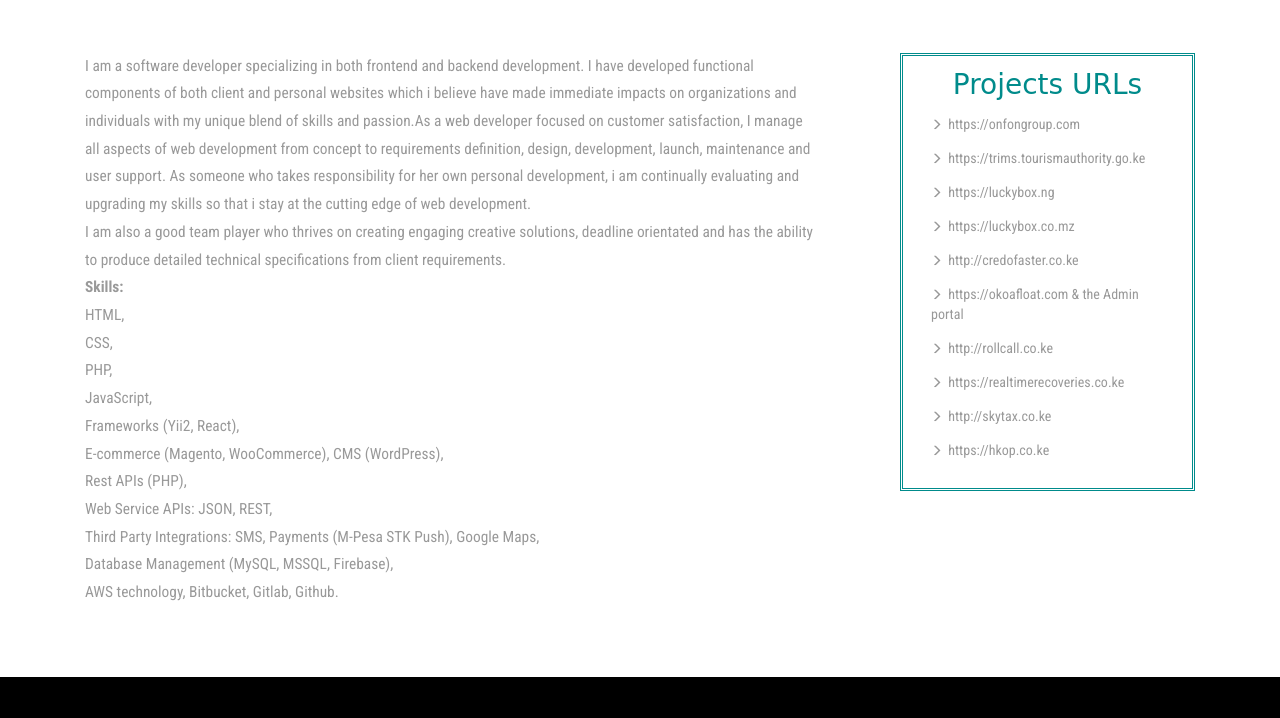
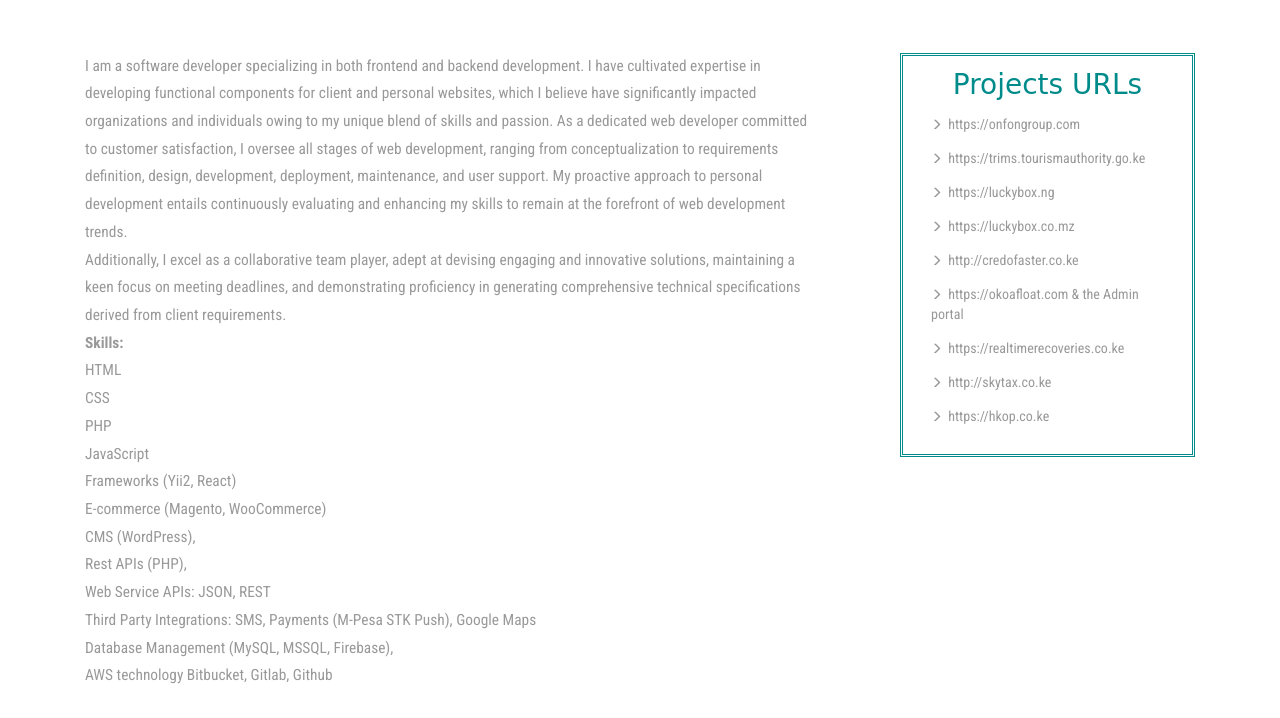
Before and after one commit to maryondire/maryondire.github.io, a plain HTML site: page index.html in a window 1280 px wide. Shown: the part 522-1240 px from the top of the page. Drawn offline with Linux system fonts and the light colour scheme; a web font is replaced by a local one.

Commit message:
Update index.html

```diff
--- a/index.html
+++ b/index.html
@@ -95,9 +95,9 @@
 		<div class="container">
 			<h3 class="title"> About Me</h3>
 			<div class="col-md-8 about-left">
-				<p>I am a software developer specializing in both frontend and backend development. I have developed functional components of both client and personal websites which i believe have made immediate impacts on organizations and individuals with my unique blend of skills and passion.As a web developer focused on customer satisfaction, I manage all aspects of web development from concept to requirements definition, design, development, launch, maintenance and user support. As someone who takes responsibility for her own personal development, i am continually evaluating and upgrading my skills so that i stay at the cutting edge of web development.</p>
-				<p>I am also a good team player who thrives on creating engaging creative solutions, deadline orientated and has the ability to produce detailed technical specifications from client requirements. </p>
-				<p><strong>Skills:</strong><br> HTML, <br>CSS, <br>PHP, <br>JavaScript, <br>Frameworks (Yii2, React), <br>E-commerce (Magento, WooCommerce), CMS (WordPress), <br>Rest APIs (PHP), <br>Web Service APIs: JSON, REST, <br>Third Party Integrations: SMS, Payments (M-Pesa STK Push), Google Maps, <br>Database Management (MySQL, MSSQL, Firebase), <br>AWS technology, Bitbucket, Gitlab, Github.</p>
+				<p>I am a software developer specializing in both frontend and backend development. I have cultivated expertise in developing functional components for client and personal websites, which I believe have significantly impacted organizations and individuals owing to my unique blend of skills and passion. As a dedicated web developer committed to customer satisfaction, I oversee all stages of web development, ranging from conceptualization to requirements definition, design, development, deployment, maintenance, and user support. My proactive approach to personal development entails continuously evaluating and enhancing my skills to remain at the forefront of web development trends.</p>
+				<p>Additionally, I excel as a collaborative team player, adept at devising engaging and innovative solutions, maintaining a keen focus on meeting deadlines, and demonstrating proficiency in generating comprehensive technical specifications derived from client requirements. </p>
+				<p><strong>Skills:</strong><br> HTML <br>CSS <br>PHP <br>JavaScript <br>Frameworks (Yii2, React) <br>E-commerce (Magento, WooCommerce) <br>CMS (WordPress), <br>Rest APIs (PHP), <br>Web Service APIs: JSON, REST <br>Third Party Integrations: SMS, Payments (M-Pesa STK Push), Google Maps <br>Database Management (MySQL, MSSQL, Firebase), <br>AWS technology Bitbucket, Gitlab, Github</p>
 			</div>
 			<div class="col-md-4 about-right">
 				<ul>
@@ -113,8 +113,8 @@
 					</li>
 					<li><span class="glyphicon glyphicon-menu-right"></span><a style="color: #999" target="_blank" href="https://okoafloat.com/">https://okoafloat.com & the Admin portal</a>
 					</li>
-					<li><span class="glyphicon glyphicon-menu-right"></span><a style="color: #999" target="_blank" href="http://rollcall.co.ke">http://rollcall.co.ke</a>
-					</li>
+					<!--<li><span class="glyphicon glyphicon-menu-right"></span><a style="color: #999" target="_blank" href="http://rollcall.co.ke">http://rollcall.co.ke</a>
+					</li>-->
 <!-- 					<li><span class="glyphicon glyphicon-menu-right"></span><a style="color: #999" target="_blank" href="https://www.brenzon.com">https://www.brenzon.com</a>
 					</li> -->
 					<li><span class="glyphicon glyphicon-menu-right"></span><a style="color: #999" target="_blank" href="https://realtimerecoveries.co.ke">https://realtimerecoveries.co.ke</a>
@@ -553,10 +553,9 @@
 				</div> -->
 				<div class="col-md-12">
 					<div class="address-left">
-						<p>P.O BOX 24639 00100 Nairobi,Kenya </p>
+						<p>260 Christiana Road, New Castle, DE</p>
 					</div>
 					<div class="address-right" style="text-align: right;">
-						<!-- <p>Call :  (+254) 722 112 256</p> -->
 						<p>E-mail : <a target="_blank" href="https://mail.google.com/mail/?view=cm&fs=1&tf=1&to=mary.ondire@gmail.com">mary.ondire@gmail.com</a></p>
 					</div>
 					<div class="clearfix"></div>
@@ -570,7 +569,7 @@
 	<!--footer-->
 	<div class="footer">
 		<div class="container">
-			<p>© 2023 Mary Ondire's <a href="">Portfolio</a></p>
+			<p>© 2024 Mary Ondire's <a href="">Portfolio</a></p>
 		</div>
 	</div>
 	<!--//footer-->
```
